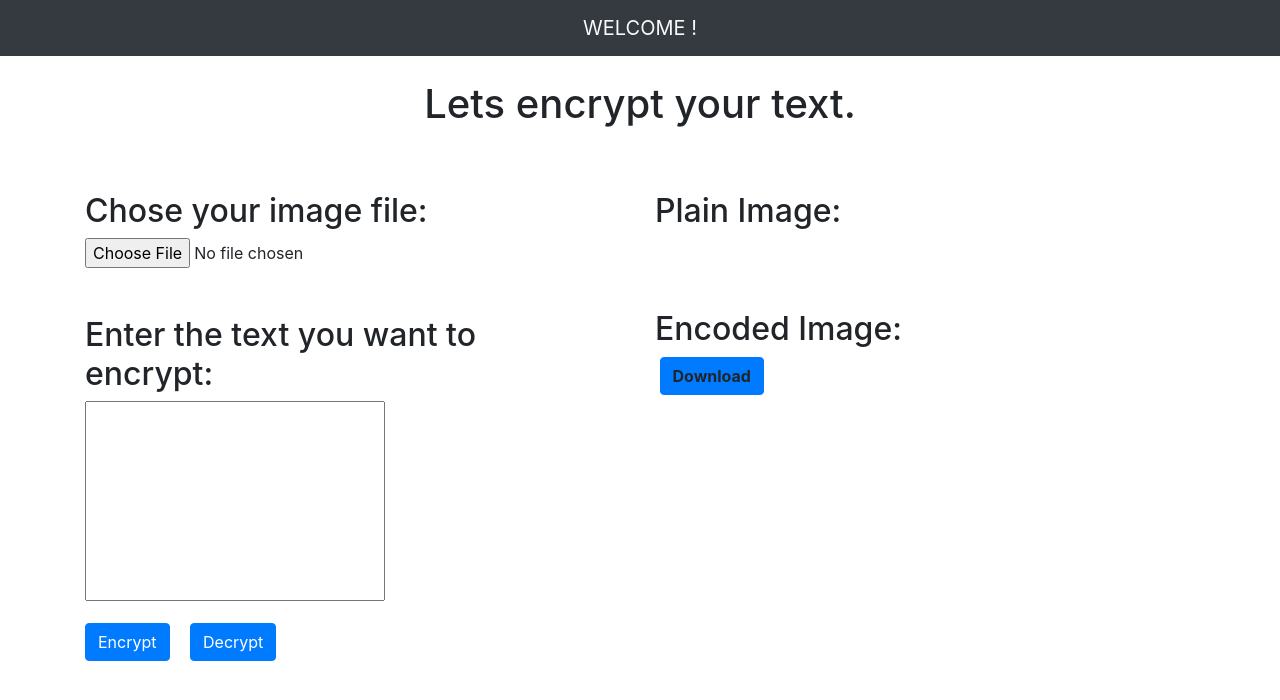
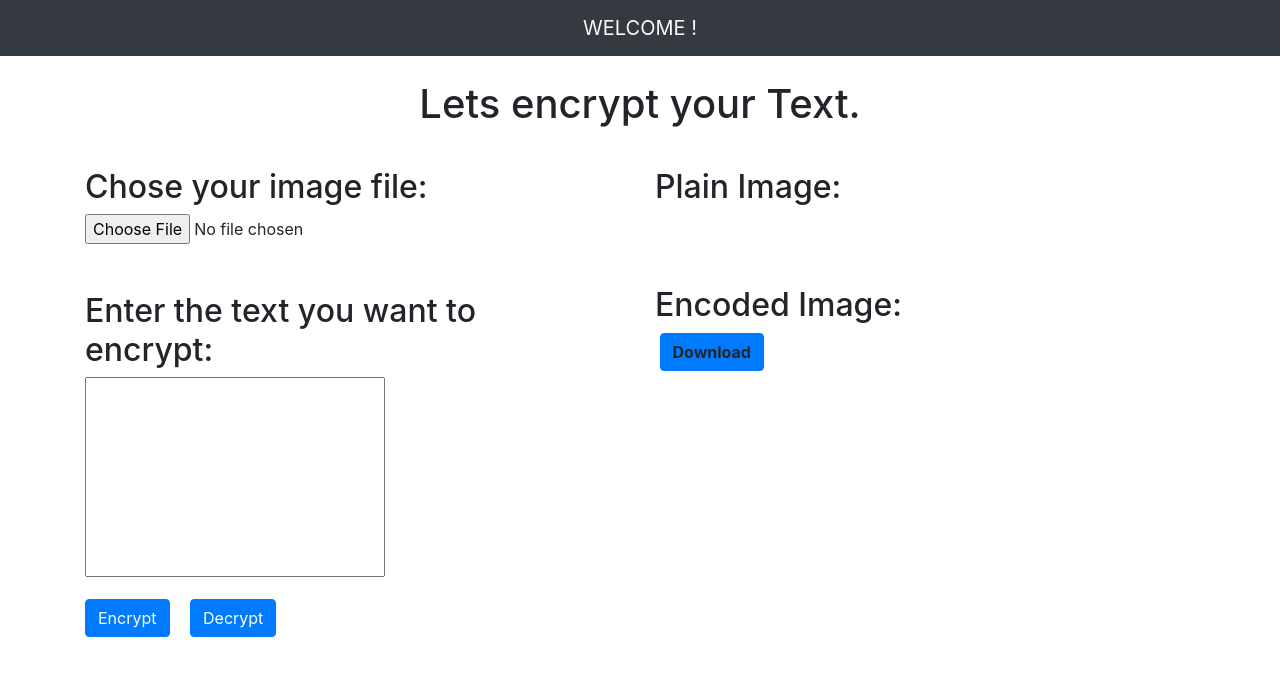
Before and after one commit to Deevoid/Deevoid.github.io, a plain HTML site: page crypt/ok.html in a window 1280 px wide. Drawn offline with Linux system fonts and the light colour scheme.

Commit message:
Update ok.html
Updated html

```diff
--- a/crypt/ok.html
+++ b/crypt/ok.html
@@ -22,8 +22,8 @@
                     </a>
                 </nav>
 		<div id="main" class="container">
-            <h1 class="text-center mt-4">Lets encrypt your text.</h1>
-            <div class="row mt-5">
+            <h1 class="text-center mt-4">Lets encrypt your Text.</h1>
+            <div class="row mt-4">
                 <div class="col-md mt-3">
 
                                 <h2>Chose your image file:</h2>
```
